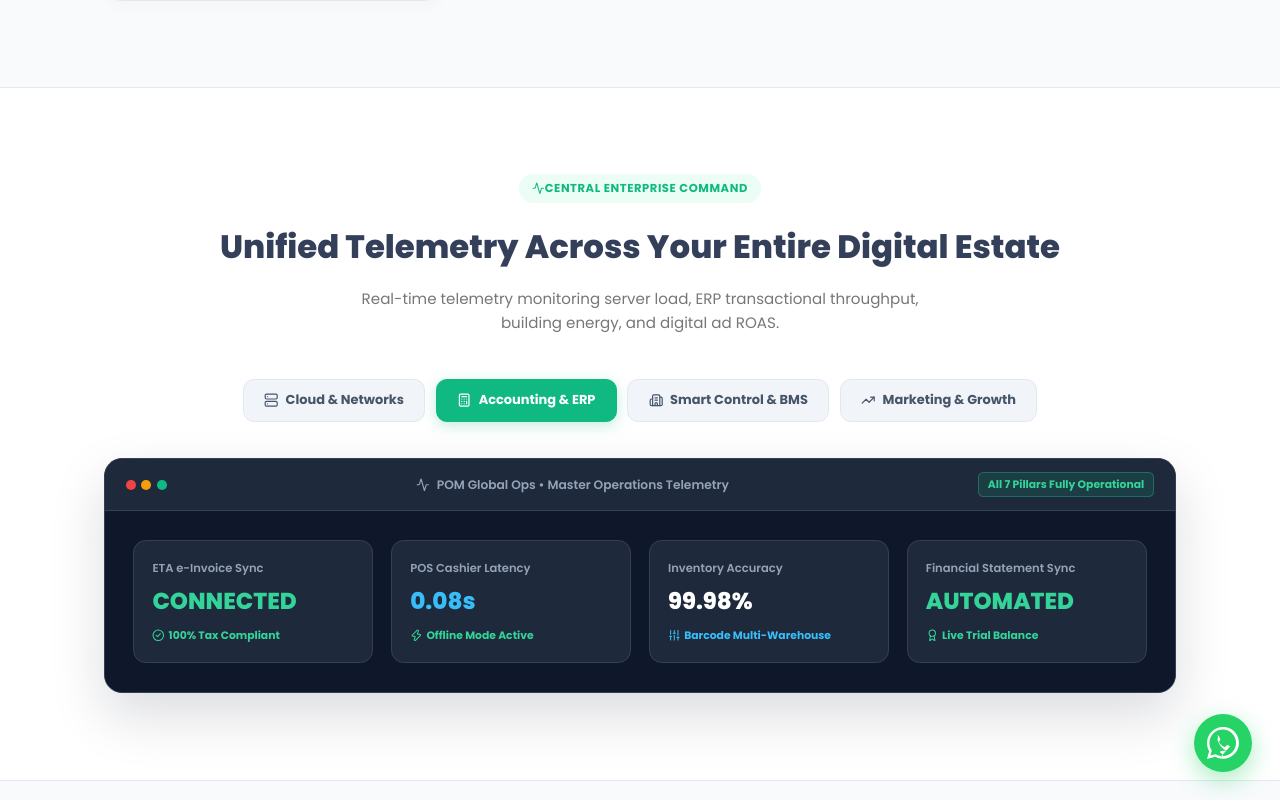
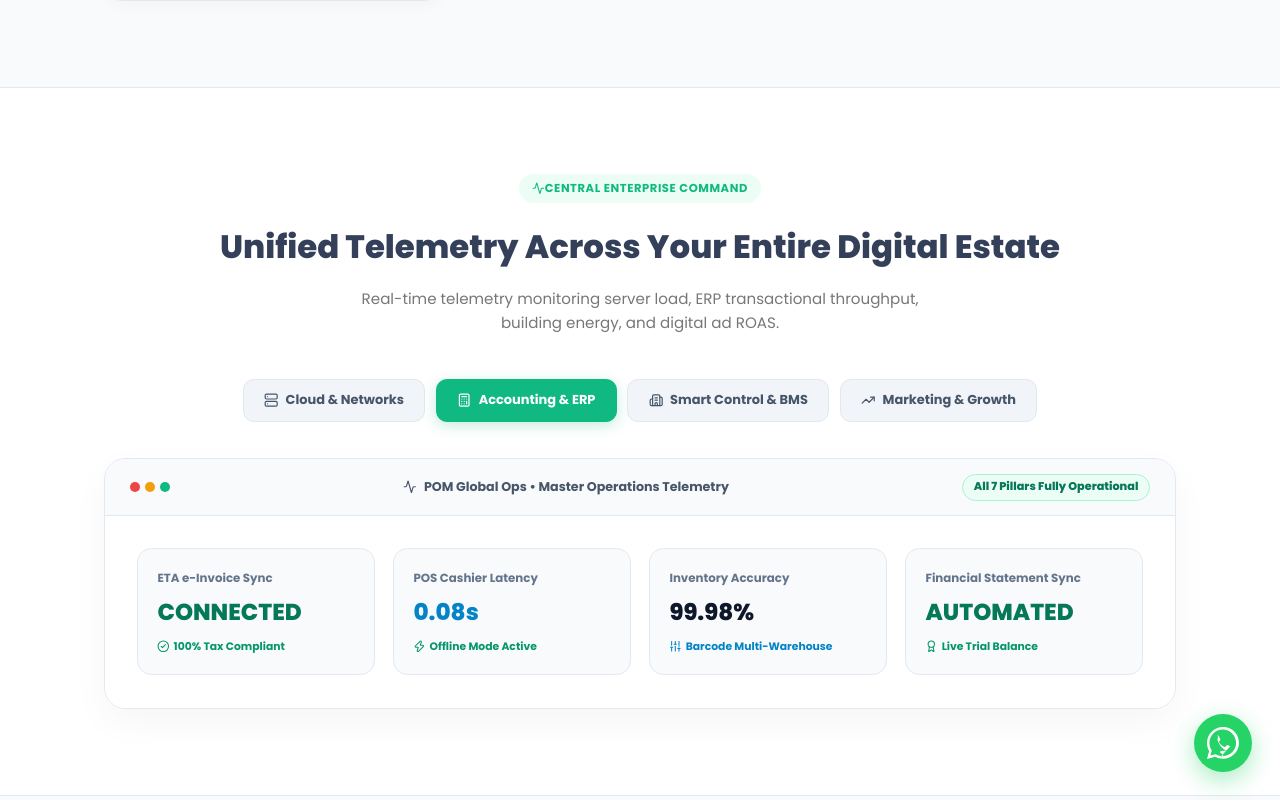
Before and after one commit to workeg-collab/pom-agency, a React (Vite) app: page / in a window 1280 px wide. Both pictures are taken after a click on the button "Accounting & ERP". Shown: the part 2933-3733 px from the top of the page. Built offline with nearby package versions, Linux system fonts and the light colour scheme.

Commit message:
feat(home): remove typing cursor indicator and convert central operations console window to clean modern white theme

```diff
--- a/src/pages/HomePage.css
+++ b/src/pages/HomePage.css
@@ -454,21 +454,21 @@
 }
 
 .home-console-window {
-  background: #0f172a;
-  border: 1px solid #334155;
-  border-radius: 20px;
+  background: #ffffff;
+  border: 1.5px solid #e2e8f0;
+  border-radius: 24px;
   overflow: hidden;
-  box-shadow: 0 25px 60px rgba(15, 23, 42, 0.15);
-  color: #ffffff;
+  box-shadow: 0 15px 40px rgba(0, 0, 0, 0.04);
+  color: #0f172a;
 }
 
 .home-window-header {
-  background: #1e293b;
-  padding: 0.9rem 1.5rem;
+  background: #f8fafc;
+  padding: 1rem 1.75rem;
   display: flex;
   align-items: center;
   justify-content: space-between;
-  border-bottom: 1px solid #334155;
+  border-bottom: 1px solid #e2e8f0;
 }
 
 .home-window-dots {
@@ -483,27 +483,27 @@
 }
 
 .home-window-title {
-  font-size: 0.85rem;
-  font-weight: 600;
-  color: #94a3b8;
+  font-size: 0.88rem;
+  font-weight: 700;
+  color: #475569;
   display: flex;
   align-items: center;
   gap: 0.5rem;
 }
 
 .home-window-badge {
-  font-size: 0.75rem;
-  padding: 0.2rem 0.6rem;
-  border-radius: 6px;
-  background: rgba(16, 185, 129, 0.15);
-  color: #34d399;
-  border: 1px solid rgba(52, 211, 153, 0.3);
-  font-weight: 700;
+  font-size: 0.78rem;
+  padding: 0.25rem 0.75rem;
+  border-radius: 50px;
+  background: #ecfdf5;
+  color: #047857;
+  border: 1px solid #a7f3d0;
+  font-weight: 800;
 }
 
 .home-window-body {
-  padding: 2rem;
-  background: #0f172a;
+  padding: 2.25rem;
+  background: #ffffff;
 }
 
 .home-kpis-grid {
@@ -513,32 +513,40 @@
 }
 
 .home-kpi-card {
-  background: #1e293b;
-  border: 1px solid #334155;
-  border-radius: 14px;
-  padding: 1.25rem;
+  background: #f8fafc;
+  border: 1.5px solid #e2e8f0;
+  border-radius: 16px;
+  padding: 1.35rem;
   display: flex;
   flex-direction: column;
+  transition: all var(--transition-fast);
+}
+
+.home-kpi-card:hover {
+  background: #ffffff;
+  border-color: #10b981;
+  transform: translateY(-3px);
+  box-shadow: 0 8px 25px rgba(16, 185, 129, 0.1);
 }
 
 .home-kpi-title {
-  font-size: 0.8rem;
-  font-weight: 600;
-  color: #94a3b8;
+  font-size: 0.82rem;
+  font-weight: 700;
+  color: #64748b;
   margin-bottom: 0.4rem;
 }
 
 .home-kpi-value {
   font-size: 1.6rem;
-  font-weight: 800;
-  color: #ffffff;
+  font-weight: 900;
+  color: #0f172a;
   font-family: var(--font-heading);
 }
 
 .home-kpi-badge-gain {
   font-size: 0.75rem;
   font-weight: 700;
-  color: #34d399;
+  color: #059669;
   display: inline-flex;
   align-items: center;
   gap: 0.25rem;
@@ -548,7 +556,7 @@
 .home-kpi-badge-neutral {
   font-size: 0.75rem;
   font-weight: 700;
-  color: #38bdf8;
+  color: #0284c7;
   display: inline-flex;
   align-items: center;
   gap: 0.25rem;
--- a/src/pages/HomePage.jsx
+++ b/src/pages/HomePage.jsx
@@ -345,7 +345,6 @@ export default function HomePage() {
             <br />
             <span className="animated-service-word">
               {currentText}
-              <span className="animated-cursor">|</span>
             </span>
           </h1>
 
@@ -515,22 +514,22 @@ export default function HomePage() {
                 <div className="home-kpis-grid">
                   <div className="home-kpi-card">
                     <span className="home-kpi-title">{lang === 'ar' ? 'جاهزية السيرفرات السحابية' : 'Cloud Server Uptime'}</span>
-                    <span className="home-kpi-value" style={{ color: '#34d399' }}>99.99% SLA</span>
+                    <span className="home-kpi-value" style={{ color: '#047857' }}>99.99% SLA</span>
                     <span className="home-kpi-badge-gain"><CheckCircle2 size={14} /> High Availability</span>
                   </div>
                   <div className="home-kpi-card">
                     <span className="home-kpi-title">{lang === 'ar' ? 'سرعة استجابة الدعم الفني' : 'Helpdesk Response SLA'}</span>
-                    <span className="home-kpi-value" style={{ color: '#38bdf8' }}>8.4 Mins</span>
+                    <span className="home-kpi-value" style={{ color: '#0284c7' }}>8.4 Mins</span>
                     <span className="home-kpi-badge-gain"><Zap size={14} /> Guaranteed &lt; 15m</span>
                   </div>
                   <div className="home-kpi-card">
                     <span className="home-kpi-title">{lang === 'ar' ? 'حالة جدران الحماية والأمان' : 'Cybersecurity EDR'}</span>
-                    <span className="home-kpi-value">ARMED (100%)</span>
+                    <span className="home-kpi-value" style={{ color: '#0f172a' }}>ARMED (100%)</span>
                     <span className="home-kpi-badge-neutral"><Shield size={14} /> Zero-Trust Fortinet</span>
                   </div>
                   <div className="home-kpi-card">
                     <span className="home-kpi-title">{lang === 'ar' ? 'النسخ الاحتياطي المعزول' : 'Immutable Cloud Backups'}</span>
-                    <span className="home-kpi-value" style={{ color: '#34d399' }}>DAILY (Verified)</span>
+                    <span className="home-kpi-value" style={{ color: '#047857' }}>DAILY (Verified)</span>
                     <span className="home-kpi-badge-gain"><Database size={14} /> RPO 15m / RTO &lt; 30m</span>
                   </div>
                 </div>
@@ -541,22 +540,22 @@ export default function HomePage() {
                 <div className="home-kpis-grid">
                   <div className="home-kpi-card">
                     <span className="home-kpi-title">{lang === 'ar' ? 'ربط الفاتورة الإلكترونية ETA' : 'ETA e-Invoice Sync'}</span>
-                    <span className="home-kpi-value" style={{ color: '#34d399' }}>CONNECTED</span>
+                    <span className="home-kpi-value" style={{ color: '#047857' }}>CONNECTED</span>
                     <span className="home-kpi-badge-gain"><CheckCircle2 size={14} /> 100% Tax Compliant</span>
                   </div>
                   <div className="home-kpi-card">
                     <span className="home-kpi-title">{lang === 'ar' ? 'سرعة معاملات نقاط البيع POS' : 'POS Cashier Latency'}</span>
-                    <span className="home-kpi-value" style={{ color: '#38bdf8' }}>0.08s</span>
+                    <span className="home-kpi-value" style={{ color: '#0284c7' }}>0.08s</span>
                     <span className="home-kpi-badge-gain"><Zap size={14} /> Offline Mode Active</span>
                   </div>
                   <div className="home-kpi-card">
                     <span className="home-kpi-title">{lang === 'ar' ? 'دقة الجرد ومطابقة المخازن' : 'Inventory Accuracy'}</span>
-                    <span className="home-kpi-value">99.98%</span>
+                    <span className="home-kpi-value" style={{ color: '#0f172a' }}>99.98%</span>
                     <span className="home-kpi-badge-neutral"><Sliders size={14} /> Barcode Multi-Warehouse</span>
                   </div>
                   <div className="home-kpi-card">
                     <span className="home-kpi-title">{lang === 'ar' ? 'التقارير المالية والأرباح' : 'Financial Statement Sync'}</span>
-                    <span className="home-kpi-value" style={{ color: '#34d399' }}>AUTOMATED</span>
+                    <span className="home-kpi-value" style={{ color: '#047857' }}>AUTOMATED</span>
                     <span className="home-kpi-badge-gain"><Award size={14} /> Live Trial Balance</span>
                   </div>
                 </div>
@@ -567,22 +566,22 @@ export default function HomePage() {
                 <div className="home-kpis-grid">
                   <div className="home-kpi-card">
                     <span className="home-kpi-title">{lang === 'ar' ? 'توفير استهلاك الطاقة الكهربائية' : 'Building Energy Reduction'}</span>
-                    <span className="home-kpi-value" style={{ color: '#34d399' }}>-34.8%</span>
+                    <span className="home-kpi-value" style={{ color: '#047857' }}>-34.8%</span>
                     <span className="home-kpi-badge-gain"><Zap size={14} /> Smart Chiller Logic</span>
                   </div>
                   <div className="home-kpi-card">
                     <span className="home-kpi-title">{lang === 'ar' ? 'كاميرات المراقبة بالذكاء الاصطناعي' : 'AI CCTV Stream Streams'}</span>
-                    <span className="home-kpi-value" style={{ color: '#38bdf8' }}>64 4K Feeds</span>
+                    <span className="home-kpi-value" style={{ color: '#0284c7' }}>64 4K Feeds</span>
                     <span className="home-kpi-badge-gain"><Video size={14} /> ANPR + Face Recognition</span>
                   </div>
                   <div className="home-kpi-card">
                     <span className="home-kpi-title">{lang === 'ar' ? 'حالة شبكة إنذار الحريق' : 'Fire Alarm Safety Loops'}</span>
-                    <span className="home-kpi-value">NORMAL (100%)</span>
+                    <span className="home-kpi-value" style={{ color: '#0f172a' }}>NORMAL (100%)</span>
                     <span className="home-kpi-badge-neutral"><Shield size={14} /> Hochiki Addressable</span>
                   </div>
                   <div className="home-kpi-card">
                     <span className="home-kpi-title">{lang === 'ar' ? 'استجابة بوابات الدخول Speed Gates' : 'Access Gate Throughput'}</span>
-                    <span className="home-kpi-value" style={{ color: '#34d399' }}>0.2s Facial</span>
+                    <span className="home-kpi-value" style={{ color: '#047857' }}>0.2s Facial</span>
                     <span className="home-kpi-badge-gain"><CheckCircle2 size={14} /> 45 Persons / Min</span>
                   </div>
                 </div>
@@ -593,22 +592,22 @@ export default function HomePage() {
                 <div className="home-kpis-grid">
                   <div className="home-kpi-card">
                     <span className="home-kpi-title">{lang === 'ar' ? 'متوسط العائد الإعلاني (ROAS)' : 'Omnichannel ROAS'}</span>
-                    <span className="home-kpi-value" style={{ color: '#34d399' }}>4.8x ROAS</span>
+                    <span className="home-kpi-value" style={{ color: '#047857' }}>4.8x ROAS</span>
                     <span className="home-kpi-badge-gain"><TrendingUp size={14} /> Meta, Google & TikTok</span>
                   </div>
                   <div className="home-kpi-card">
                     <span className="home-kpi-title">{lang === 'ar' ? 'تصدر بحث جوجل (Google SEO)' : 'Top #1 Google Keywords'}</span>
-                    <span className="home-kpi-value" style={{ color: '#38bdf8' }}>142 Keywords</span>
+                    <span className="home-kpi-value" style={{ color: '#0284c7' }}>142 Keywords</span>
                     <span className="home-kpi-badge-gain"><Award size={14} /> 785K Organic Visits</span>
                   </div>
                   <div className="home-kpi-card">
                     <span className="home-kpi-title">{lang === 'ar' ? 'سرعة فتح مواقع الويب' : 'Web Speed (Lighthouse)'}</span>
-                    <span className="home-kpi-value">99 / 100</span>
+                    <span className="home-kpi-value" style={{ color: '#0f172a' }}>99 / 100</span>
                     <span className="home-kpi-badge-neutral"><Zap size={14} /> React 19 & Next.js</span>
                   </div>
                   <div className="home-kpi-card">
                     <span className="home-kpi-title">{lang === 'ar' ? 'تسليم البريد في صندوق الوارد' : 'Mail Deliverability (DMARC)'}</span>
-                    <span className="home-kpi-value" style={{ color: '#34d399' }}>100% INBOX</span>
+                    <span className="home-kpi-value" style={{ color: '#047857' }}>100% INBOX</span>
                     <span className="home-kpi-badge-gain"><Mail size={14} /> Zero Spam Placement</span>
                   </div>
                 </div>
```
